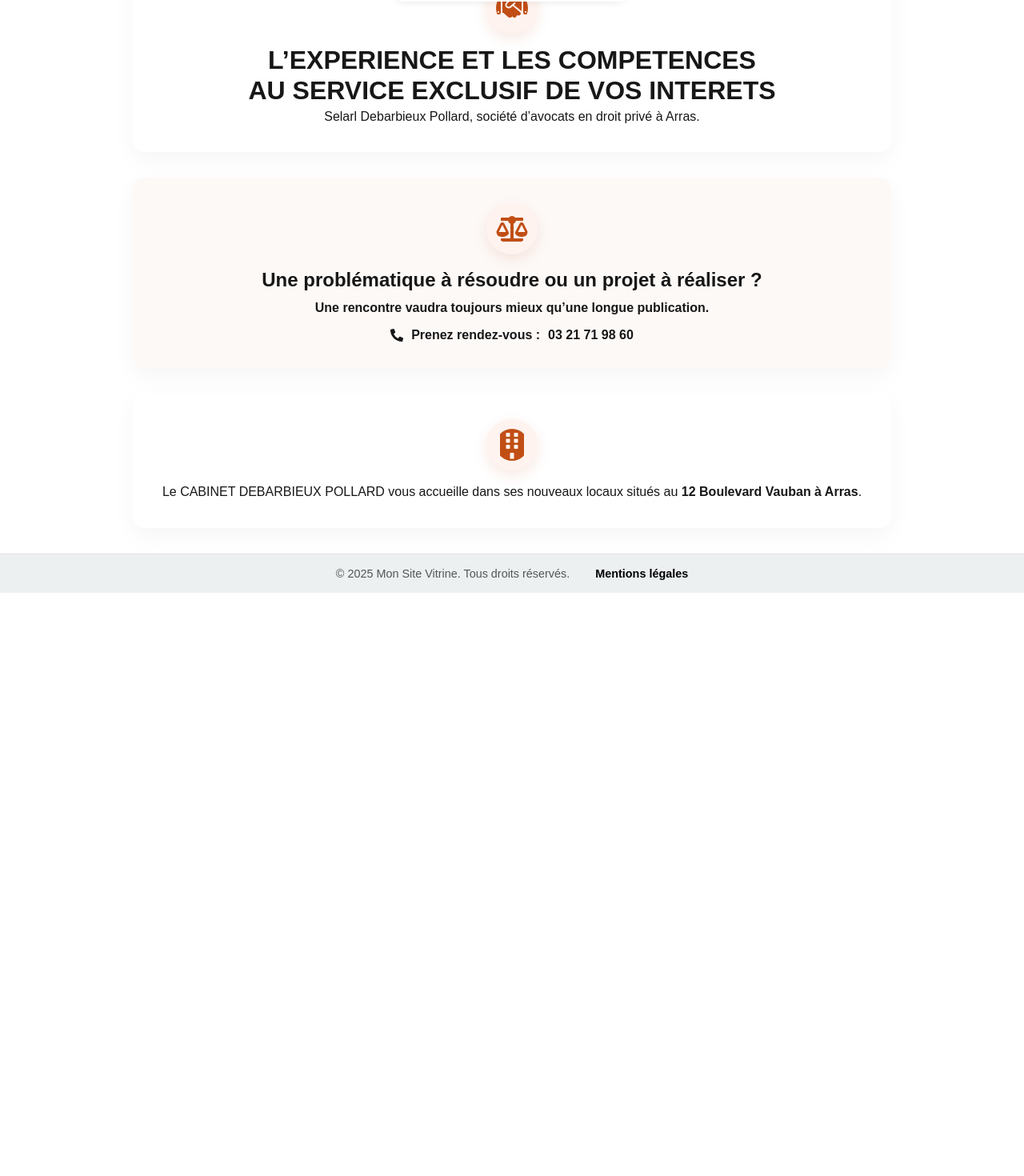
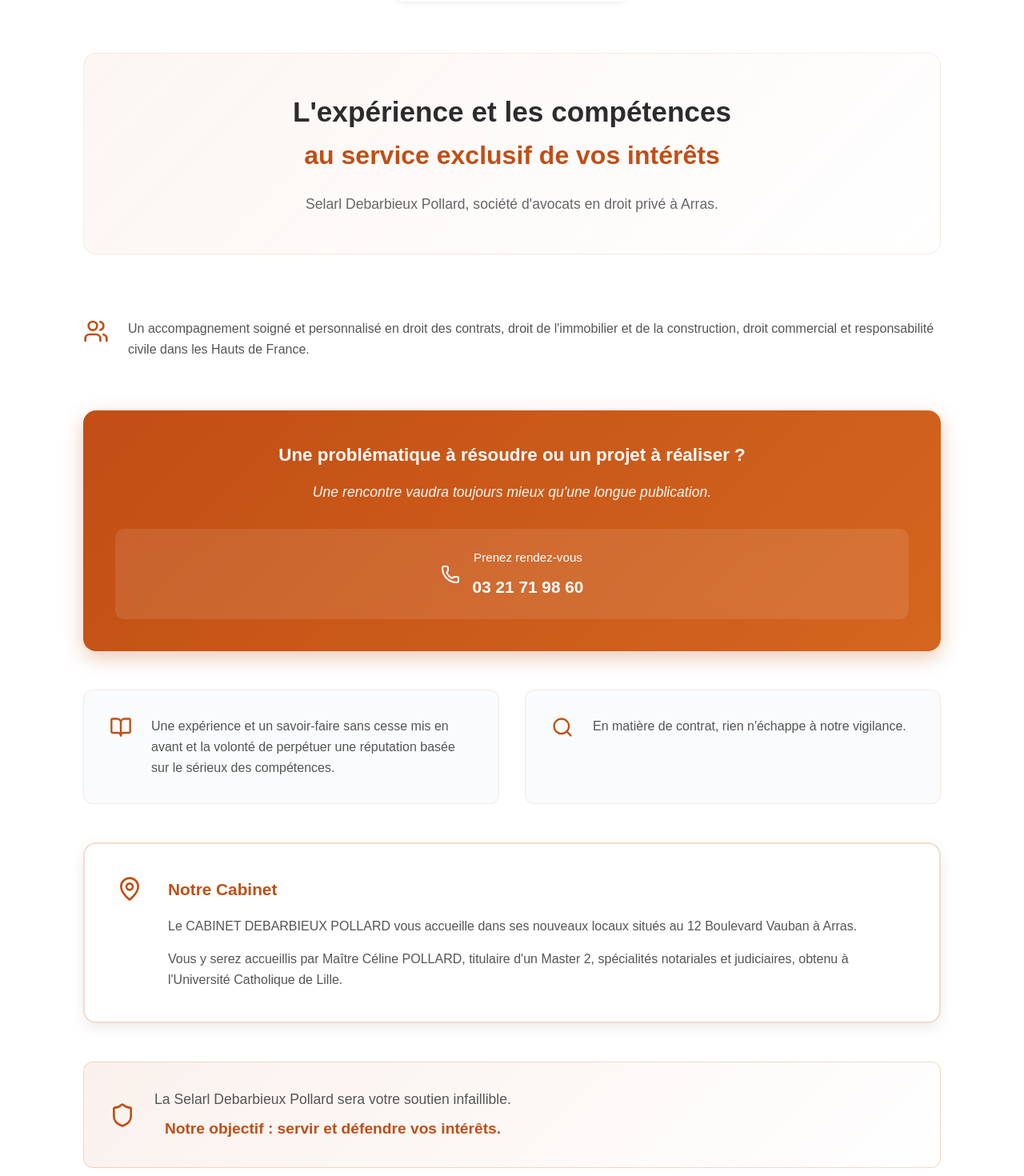
Before and after one commit to e-hainaux/celine-pollard, a Next.js app: page / in a window 1280 px wide. Shown: the part 118-1588 px from the top of the page at 80% size. Before the commit the page ends 859 px from the top, so only its background shows below. Built offline with nearby package versions, Linux system fonts and the light colour scheme.

Commit message:
fix homePage styles + add picto on different parts

```diff
--- a/app/page.js
+++ b/app/page.js
@@ -1,56 +1,107 @@
+import { Users, MapPin, Phone, BookOpen, Search, Shield } from "lucide-react";
 import styles from "./page.module.css";
-import {
-  FaBalanceScale,
-  FaHandshake,
-  FaBuilding,
-  FaPhoneAlt,
-} from "react-icons/fa";
 
 export default function HomePage() {
   return (
     <div className={styles.main}>
-      <section className={styles.card}>
-        <div className={styles.iconWrapper}>
-          <FaHandshake className={styles.icon} />
-        </div>
+      {/* Section héro */}
+      <section className={styles.heroSection}>
+        <div className={styles.heroContent}>
           <h1 className={styles.title}>
-          L’EXPERIENCE ET LES COMPETENCES
-          <br />
+            L'expérience et les compétences
             <span className={styles.highlight}>
-            AU SERVICE EXCLUSIF DE VOS INTERETS
+              au service exclusif de vos intérêts
             </span>
           </h1>
-        <p className={styles.detail}>
-          Selarl Debarbieux Pollard, société d’avocats en droit privé à Arras.
+          <p className={styles.subtitle}>
+            Selarl Debarbieux Pollard, société d'avocats en droit privé à Arras.
           </p>
+        </div>
       </section>
 
-      <section className={styles.cardAlt}>
-        <div className={styles.iconWrapper}>
-          <FaBalanceScale className={styles.icon} />
+      {/* Section services */}
+      <section className={styles.servicesSection}>
+        <div className={styles.servicesCard}>
+          <Users className={styles.icon} size={32} />
+          <p className={styles.servicesText}>
+            Un accompagnement soigné et personnalisé en droit des contrats,
+            droit de l'immobilier et de la construction, droit commercial et
+            responsabilité civile dans les Hauts de France.
+          </p>
         </div>
-        <h2 className={styles.subtitle}>
+      </section>
+
+      {/* Section contact */}
+      <section className={styles.contactSection}>
+        <div className={styles.contactCard}>
+          <h2 className={styles.sectionTitle}>
             Une problématique à résoudre ou un projet à réaliser ?
           </h2>
-        <p className={styles.detail}>
-          <span className={styles.highlight}>
-            Une rencontre vaudra toujours mieux qu’une longue publication.
-          </span>
+          <p className={styles.contactHighlight}>
+            Une rencontre vaudra toujours mieux qu'une longue publication.
           </p>
-        <p className={styles.contactPrompt}>
-          <FaPhoneAlt /> Prenez rendez-vous :{" "}
-          <strong className={styles.highlight}>03 21 71 98 60</strong>
-        </p>
+          <div className={styles.contactInfo}>
+            <Phone className={styles.phoneIcon} size={24} />
+            <div>
+              <p className={styles.contactText}>Prenez rendez-vous</p>
+              <p className={styles.phoneNumber}>03 21 71 98 60</p>
+            </div>
+          </div>
+        </div>
       </section>
 
-      <section className={styles.card}>
-        <div className={styles.iconWrapper}>
-          <FaBuilding className={styles.icon} />
+      {/* Section expertise */}
+      <section className={styles.expertiseSection}>
+        <div className={styles.expertiseGrid}>
+          <div className={styles.expertiseCard}>
+            <BookOpen className={styles.icon} size={28} />
+            <p className={styles.expertiseText}>
+              Une expérience et un savoir-faire sans cesse mis en avant et la
+              volonté de perpétuer une réputation basée sur le sérieux des
+              compétences.
+            </p>
           </div>
-        <p className={styles.detail}>
-          Le CABINET DEBARBIEUX POLLARD vous accueille dans ses nouveaux locaux
-          situés au <strong>12 Boulevard Vauban à Arras</strong>.
+          <div className={styles.expertiseCard}>
+            <Search className={styles.icon} size={28} />
+            <p className={styles.expertiseText}>
+              En matière de contrat, rien n'échappe à notre vigilance.
             </p>
+          </div>
+        </div>
+      </section>
+
+      {/* Section cabinet */}
+      <section className={styles.cabinetSection}>
+        <div className={styles.cabinetCard}>
+          <MapPin className={styles.icon} size={32} />
+          <div className={styles.cabinetContent}>
+            <h3 className={styles.cabinetTitle}>Notre Cabinet</h3>
+            <p className={styles.cabinetText}>
+              Le CABINET DEBARBIEUX POLLARD vous accueille dans ses nouveaux
+              locaux situés au 12 Boulevard Vauban à Arras.
+            </p>
+            <p className={styles.cabinetText}>
+              Vous y serez accueillis par Maître Céline POLLARD, titulaire d'un
+              Master 2, spécialités notariales et judiciaires, obtenu à
+              l'Université Catholique de Lille.
+            </p>
+          </div>
+        </div>
+      </section>
+
+      {/* Section objectif */}
+      <section className={styles.objectiveSection}>
+        <div className={styles.objectiveCard}>
+          <Shield className={styles.icon} size={32} />
+          <div className={styles.objectiveContent}>
+            <p className={styles.objectiveText}>
+              La Selarl Debarbieux Pollard sera votre soutien infaillible.
+            </p>
+            <p className={styles.objectiveHighlight}>
+              Notre objectif : servir et défendre vos intérêts.
+            </p>
+          </div>
+        </div>
       </section>
     </div>
   );
--- a/app/page.module.css
+++ b/app/page.module.css
@@ -1,243 +1,285 @@
-/* page.module.css - remplace ton fichier existant par celui-ci */
-
-/* Variables & configuration générale (définies sur .page si tu l'utilises) */
-.page {
-  --text-color: #505050; /* comme ta nav */
-  --accent-color: #c14e15; /* accent nav */
-  --bg-color: #ffffff;
-  --muted-border: rgba(0, 0, 0, 0.06);
-
-  display: grid;
-  grid-template-rows: 20px 1fr 20px;
-  align-items: center;
-  justify-items: center;
-  min-height: 100svh;
-  padding: 80px;
-  gap: 64px;
-  font-family: var(--font-geist-sans);
-  color: var(--text-color);
-  background-color: var(--bg-color);
+/* Container principal */
+.main {
+  max-width: 1200px;
+  margin: 0 auto;
+  padding: 120px 2rem 4rem;
+  line-height: 1.6;
+  color: #333;
 }
 
-/* --- main container (utilisé dans page.js) --- */
-.main {
-  width: 100%;
-  max-width: 980px;
-  display: flex;
-  flex-direction: column;
-  gap: 32px;
-  grid-row-start: 2;
-  margin: 0 auto;
-  padding: 0 16px;
+/* Section héro */
+.heroSection {
+  text-align: center;
+  margin-bottom: 4rem;
+  padding: 3rem 0;
+  background: linear-gradient(
+    135deg,
+    rgba(193, 78, 21, 0.05),
+    rgba(255, 255, 255, 0.1)
+  );
+  border-radius: 16px;
+  border: 1px solid rgba(193, 78, 21, 0.1);
 }
 
-/* Titres & textes */
+.heroContent {
+  max-width: 800px;
+  margin: 0 auto;
+}
+
 .title {
+  font-size: 2.2rem;
+  font-weight: 700;
+  color: #2c2c2c;
+  margin-bottom: 1.5rem;
+  line-height: 1.4;
+}
+
+.title .highlight {
+  display: block;
+  color: #c14e15;
   font-size: 2rem;
-  font-weight: 700;
-  line-height: 1.2;
-  text-align: center;
-  margin: 0;
-  color: var(--text-color);
+  margin: 0.5rem 0;
+  font-weight: 600;
 }
 
 .subtitle {
-  font-size: 1.5rem;
-  font-weight: 600;
-  margin: 18px 0 8px;
-  text-align: center;
-  color: var(--text-color);
+  font-size: 1.1rem;
+  color: #666;
+  margin-bottom: 0;
+  font-weight: 400;
 }
 
-.highlight {
-  color: var(--accent-color);
-  font-weight: 700;
+/* Section services */
+.servicesSection {
+  margin-bottom: 3rem;
 }
 
-.detail {
+.servicesCard {
+  display: flex;
+  align-items: flex-start;
+  gap: 1.5rem;
+  padding: 1rem 0;
+}
+
+.servicesText {
   font-size: 1rem;
+  color: #555;
+  margin: 0;
   line-height: 1.6;
-  color: var(--text-color);
+}
+
+/* Section contact */
+.contactSection {
+  margin-bottom: 3rem;
+}
+
+.contactCard {
+  background: linear-gradient(135deg, #c14e15, #d4661f);
+  color: white;
+  border-radius: 16px;
+  padding: 2.5rem;
   text-align: center;
+  box-shadow: 0 8px 24px rgba(193, 78, 21, 0.3);
+}
+
+.sectionTitle {
+  font-size: 1.4rem;
+  font-weight: 600;
+  margin-bottom: 1rem;
+  line-height: 1.4;
+}
+
+.contactHighlight {
+  font-size: 1.1rem;
+  margin-bottom: 2rem;
+  font-style: italic;
+  opacity: 0.95;
+}
+
+.contactInfo {
+  display: flex;
+  align-items: center;
+  justify-content: center;
+  gap: 1rem;
+  background: rgba(255, 255, 255, 0.1);
+  border-radius: 12px;
+  padding: 1.5rem;
+  backdrop-filter: blur(10px);
+}
+
+.contactText {
+  margin: 0 0 0.5rem 0;
+  font-size: 0.95rem;
+}
+
+.phoneNumber {
+  font-size: 1.3rem;
+  font-weight: 700;
   margin: 0;
 }
 
-.contactPrompt {
-  font-weight: 600;
-  margin-top: 12px;
-  display: flex;
-  gap: 10px;
-  align-items: center;
-  justify-content: center;
-  color: var(--text-color);
+.phoneIcon {
+  flex-shrink: 0;
 }
 
-/* Encadrés (cards) */
-.card,
-.cardAlt {
-  background: #ffffff;
-  border: 1px solid var(--muted-border);
-  padding: 32px 24px;
-  border-radius: 14px;
-  box-shadow: 0 10px 30px rgba(0, 0, 0, 0.04);
-  text-align: center;
-  transition: transform 0.18s ease, box-shadow 0.18s ease;
+/* Section expertise */
+.expertiseSection {
+  margin-bottom: 3rem;
 }
 
-/* .card:hover,
-.cardAlt:hover {
-  transform: translateY(-4px);
-  box-shadow: 0 18px 40px rgba(0, 0, 0, 0.06);
-} */
-
-.cardAlt {
-  background: rgba(193, 78, 21, 0.03); /* très léger tint lié à l'accent */
+.expertiseGrid {
+  display: grid;
+  grid-template-columns: 1fr 1fr;
+  gap: 2rem;
 }
 
-/* Icônes mises en valeur (badge circulaire) */
-/* Icônes mises en valeur (badge clair avec picto orange) */
-.iconWrapper {
+.expertiseCard {
+  background: rgba(248, 250, 252, 0.8);
+  border: 1px solid rgba(193, 78, 21, 0.1);
+  border-radius: 12px;
+  padding: 2rem;
+  display: flex;
+  align-items: flex-start;
+  gap: 1.5rem;
+}
+
+.expertiseText {
+  font-size: 1rem;
+  color: #555;
+  margin: 0;
+  line-height: 1.6;
+  font-weight: 500;
+}
+
+/* Section cabinet */
+.cabinetSection {
+  margin-bottom: 3rem;
+}
+
+.cabinetCard {
+  background: rgba(255, 255, 255, 0.9);
+  border: 2px solid rgba(193, 78, 21, 0.2);
+  border-radius: 16px;
+  padding: 2.5rem;
+  display: flex;
+  align-items: flex-start;
+  gap: 2rem;
+  box-shadow: 0 6px 18px rgba(0, 0, 0, 0.08);
+}
+
+.cabinetTitle {
+  font-size: 1.3rem;
+  font-weight: 600;
+  color: #c14e15;
+  margin-bottom: 1rem;
+}
+
+.cabinetText {
+  font-size: 1rem;
+  color: #555;
+  margin-bottom: 1rem;
+  line-height: 1.6;
+}
+
+.cabinetText:last-child {
+  margin-bottom: 0;
+}
+
+/* Section objectif */
+.objectiveSection {
+  margin-bottom: 2rem;
+}
+
+.objectiveCard {
+  background: linear-gradient(
+    135deg,
+    rgba(193, 78, 21, 0.08),
+    rgba(255, 255, 255, 0.5)
+  );
+  border: 1px solid rgba(193, 78, 21, 0.2);
+  border-radius: 12px;
+  padding: 2rem;
   display: flex;
   align-items: center;
-  justify-content: center;
-  margin-bottom: 14px;
+  gap: 1.5rem;
+  text-align: center;
 }
 
-.icon {
-  display: inline-flex;
-  align-items: center;
-  justify-content: center;
-  width: 64px;
-  height: 64px;
-  font-size: 28px;
-  color: #c14e15; /* icône orange */
-  background: #fff3ef; /* fond très clair, dérivé du orange */
-  border-radius: 50%;
-  padding: 12px;
-  box-shadow: 0 6px 18px rgba(193, 78, 21, 0.12);
+.objectiveText {
+  font-size: 1.1rem;
+  color: #555;
+  margin-bottom: 0.5rem;
+  line-height: 1.6;
 }
 
-/* CTA / boutons (au cas où) */
-.ctas {
-  display: flex;
-  gap: 14px;
-  justify-content: center;
-  align-items: center;
+.objectiveHighlight {
+  font-size: 1.2rem;
+  font-weight: 600;
+  color: #c14e15;
+  margin: 0;
 }
 
-.ctas a {
-  appearance: none;
-  border-radius: 999px;
-  height: 48px;
-  padding: 0 20px;
-  border: 1px solid transparent;
-  display: inline-flex;
-  align-items: center;
-  justify-content: center;
-  font-size: 16px;
-  font-weight: 600;
-  text-decoration: none;
-  cursor: pointer;
-  transition: all 0.18s ease;
+/* Icônes */
+.icon {
+  color: #c14e15;
+  flex-shrink: 0;
 }
 
-a.primary {
-  background: var(--accent-color);
-  color: white;
-}
+/* Responsive */
+@media (max-width: 768px) {
+  .main {
+    padding: 100px 1rem 2rem;
+  }
 
-a.primary:hover {
-  transform: translateY(-2px);
-}
+  .title {
+    font-size: 1.8rem;
+  }
 
-a.secondary {
-  background: transparent;
-  border: 1px solid var(--muted-border);
-  color: var(--text-color);
-}
+  .title .highlight {
+    font-size: 1.6rem;
+  }
 
-/* Footer */
-.footer {
-  grid-row-start: 3;
-  display: flex;
-  gap: 18px;
-  align-items: center;
-  justify-content: center;
-}
+  .expertiseGrid {
+    grid-template-columns: 1fr;
+    gap: 1.5rem;
+  }
 
-.footer a {
-  color: var(--text-color);
-  text-decoration: none;
-}
+  .servicesCard,
+  .expertiseCard,
+  .cabinetCard,
+  .objectiveCard {
+    flex-direction: column;
+    text-align: center;
+    gap: 1rem;
+  }
 
-/* --- Responsive — breakpoints progressifs --- */
-@media (max-width: 1024px) {
-  .page {
-    padding: 60px;
-    gap: 48px;
+  .contactInfo {
+    flex-direction: column;
+    gap: 0.5rem;
   }
-  .title {
-    font-size: 1.9rem;
+
+  .heroSection,
+  .contactCard,
+  .cabinetCard {
+    padding: 2rem;
   }
-  .subtitle {
-    font-size: 1.35rem;
-  }
-}
 
-@media (max-width: 768px) {
-  .page {
-    padding: 40px;
-    gap: 36px;
-  }
-  .main {
-    align-items: center;
-    text-align: center;
-  }
-  .title {
-    font-size: 1.7rem;
-  }
-  .subtitle {
+  .sectionTitle {
     font-size: 1.2rem;
-  }
-  .card,
-  .cardAlt {
-    padding: 24px;
-    border-radius: 12px;
-  }
-  .icon {
-    width: 56px;
-    height: 56px;
-    font-size: 24px;
-    padding: 10px;
-  }
-  .ctas {
-    flex-direction: column;
-    width: 100%;
-  }
-  .ctas a {
-    width: 100%;
-    justify-content: center;
   }
 }
 
 @media (max-width: 480px) {
-  .page {
-    padding: 20px;
-    gap: 24px;
+  .title {
+    font-size: 1.5rem;
   }
-  .title {
+
+  .title .highlight {
     font-size: 1.4rem;
   }
-  .subtitle {
-    font-size: 1.05rem;
-  }
-  .detail {
-    font-size: 0.95rem;
-  }
-  .icon {
-    width: 48px;
-    height: 48px;
-    font-size: 20px;
-    padding: 8px;
+
+  .heroSection,
+  .contactCard {
+    padding: 1.5rem;
   }
 }
--- a/package.json
+++ b/package.json
@@ -9,6 +9,7 @@
     "lint": "next lint"
   },
   "dependencies": {
+    "lucide-react": "^0.544.0",
     "next": "15.4.4",
     "react": "19.1.0",
     "react-dom": "19.1.0",
```
Also changed, not shown: 1 other file (tests, documents, lock files or other folders). Lines whose indentation alone changed are shown as unchanged.
